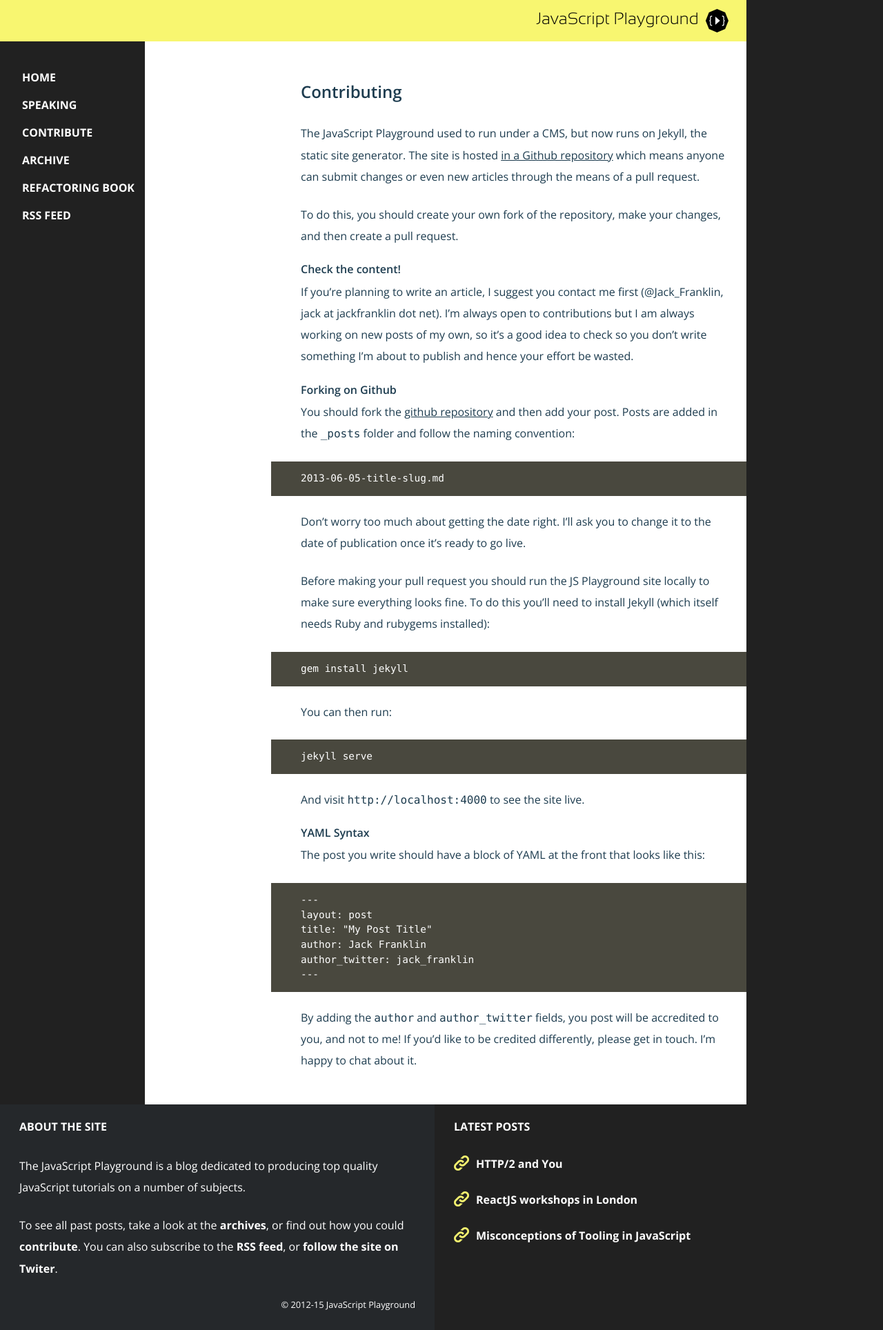
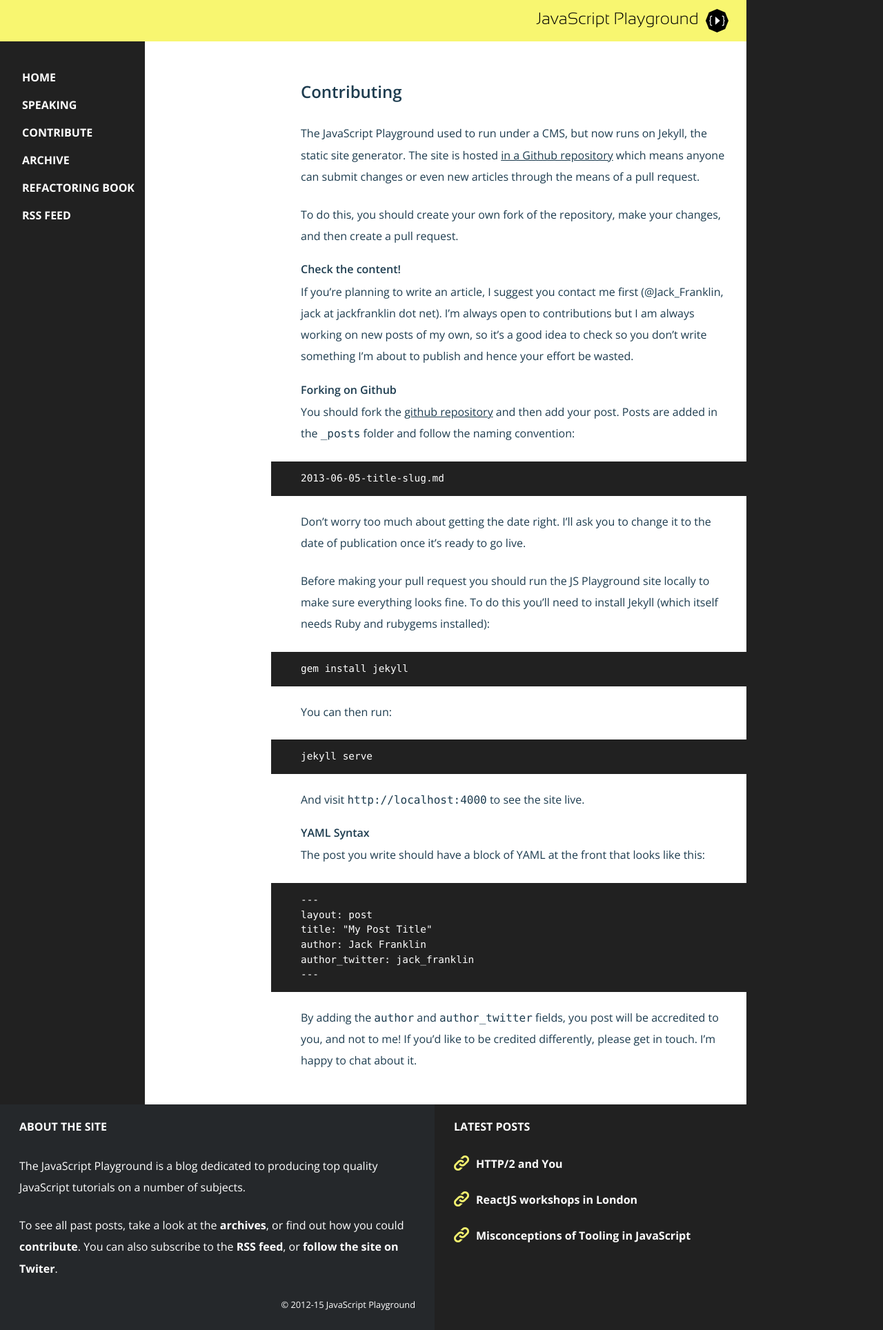
Before and after one commit to jackfranklin/javascriptplayground.com, a Jekyll site: the page built from contributing.md, in a window 1280 px wide. Shown: the whole page at 69% size. Built offline with Jekyll 4.4.1, drawn with Linux system fonts in a browser that asks for light colours; nearby versions of some CDN libraries; a script that is not in the unit is left out; comment, search, counter and statistics services are not loaded.

Commit message:
Tweaking

```diff
--- a/css/styles.css
+++ b/css/styles.css
@@ -335,7 +335,7 @@ pre {
  * Syntax (monokai)
  */
 
- .highlight         { background-color: #49483e }
+ .highlight         { background-color: #212121 }
  .c                 { color: #75715e }                            /* Comment                     */
  .err               { color: #960050; background-color: #1e0010 } /* Error                       */
  .k                 { color: #66d9ef }                            /* Keyword                     */
```
